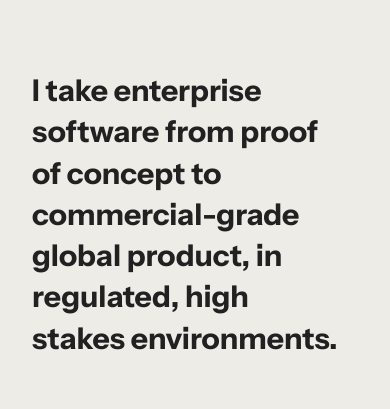
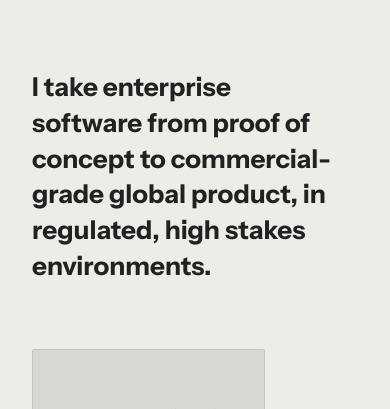
Before and after one commit to Coolaboratory/milmoe.com, a React (Vite) app: page / in a window 390 px wide. Shown: the part 180-589 px from the top of the page. Built offline with nearby package versions, Linux system fonts and the light colour scheme.

Commit message:
Reduce hero headline size by 4px at both breakpoints

```diff
--- a/src/App.tsx
+++ b/src/App.tsx
@@ -129,7 +129,7 @@ function Hero() {
         <div className="grid grid-cols-1 md:grid-cols-[1fr_0.75fr_1.5fr] gap-8">
           <div />
           <h1
-            className={`md:col-span-2 font-display font-bold text-3xl lg:text-4xl text-text-light leading-snug ${
+            className={`md:col-span-2 font-display font-bold text-[26px] lg:text-[32px] text-text-light leading-snug ${
               reducedMotion ? '' : 'headline-fly-in'
             }`}
           >
```
